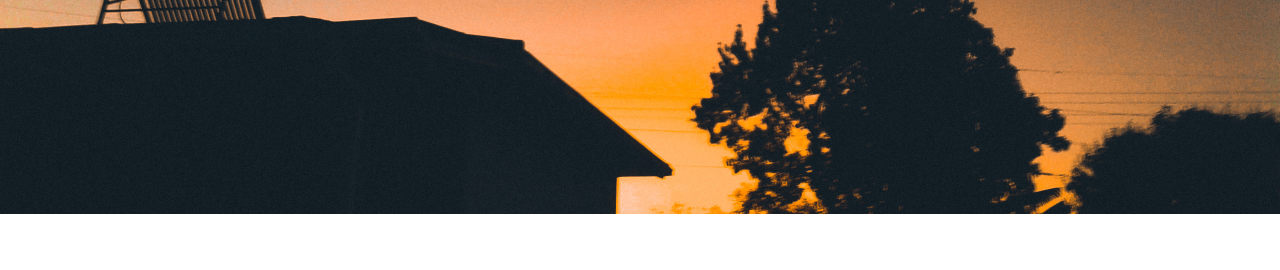
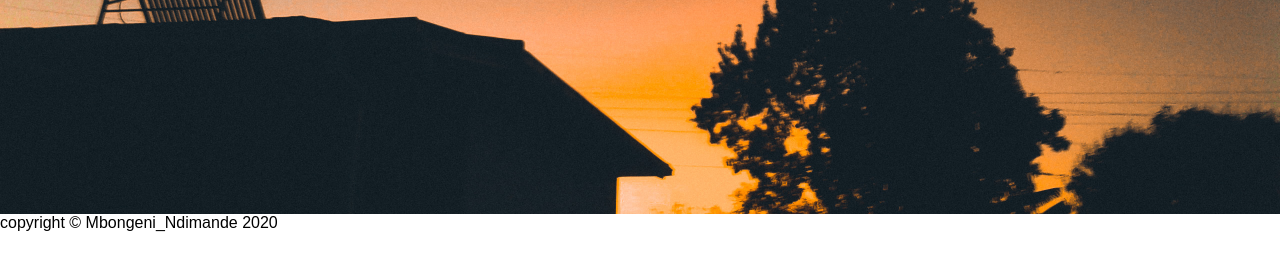
Before and after one commit to MbongeniNdimande/MyWebsite, a plain HTML site: page index.html in a window 1280 px wide. Shown: the part 386-656 px from the top of the page. Drawn offline with Linux system fonts and the light colour scheme.

Commit message:
Update index.html

```diff
--- a/index.html
+++ b/index.html
@@ -37,4 +37,5 @@
           </div>
         </div>
         </body>
+    <footer> copyright &copy Mbongeni_Ndimande 2020</footer>
 </html>
```
